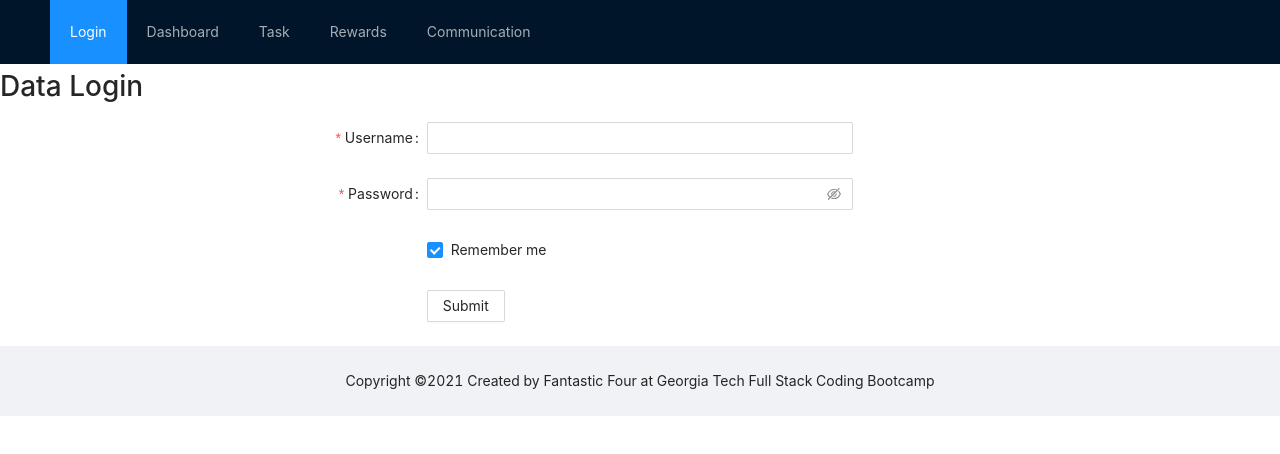
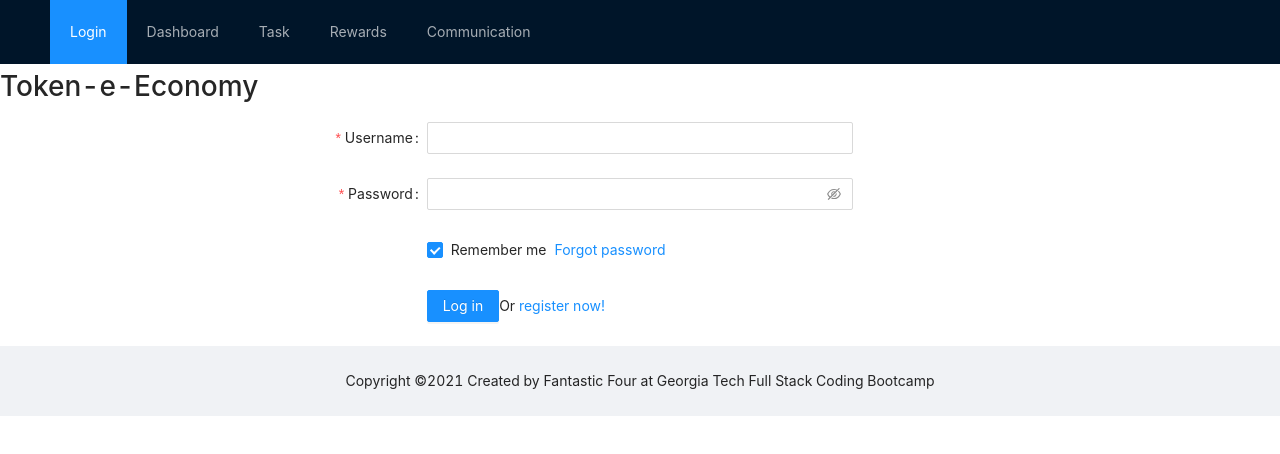
Before and after one commit to diegocortes4/Token-e-Economy, a React (Create React App) app in the folder client/: page /login in a window 1280 px wide. Shown: the top 454 px of the page. Built offline with nearby package versions, Linux system fonts and the light colour scheme.

Commit message:
added Forgot Password and Register Now links

```diff
--- a/client/src/containers/Login/Login.jsx
+++ b/client/src/containers/Login/Login.jsx
@@ -1,6 +1,6 @@
 import React from "react";
 import axios from "axios";
-import { Form, Input, Button, Checkbox } from 'antd';
+import { Form, Input, Button, Checkbox } from "antd";
 import { useState } from "react";
 // import { useHistory } from "react-router-dom";
 // import jwt from "jsonwebtoken";
@@ -14,11 +14,11 @@ const tailLayout = {
 };
 
 const onFinish = (values: any) => {
-  console.log('Success:', values);
+  console.log("Success:", values);
 };
 
 const onFinishFailed = (errorInfo: any) => {
-  console.log('Failed:', errorInfo);
+  console.log("Failed:", errorInfo);
 };
 
 const Login = ({ setToken }) => {
@@ -53,7 +53,7 @@ const Login = ({ setToken }) => {
 
   return (
     <>
-        <h1>Data Login</h1>
+      <h1>Token-e-Economy</h1>
 
       <Form
         {...layout}
@@ -71,7 +71,7 @@ const Login = ({ setToken }) => {
           onChange={(e) => {
             setUsername(e.target.value);
           }}
-            rules={[{ required: true, message: 'Please input your username!' }]}
+          rules={[{ required: true, message: "Please input your username!" }]}
         >
           <Input />
         </Form.Item>
@@ -85,23 +85,30 @@ const Login = ({ setToken }) => {
           onChange={(e) => {
             setPassword(e.target.value);
           }}
-            rules={[{ required: true, message: 'Please input your password!' }]}
+          rules={[{ required: true, message: "Please input your password!" }]}
         >
           <Input.Password />
         </Form.Item>
 
-          <Form.Item {...tailLayout} name="remember" valuePropName="checked">
+        <Form.Item {...tailLayout}>
+          <Form.Item name="remember" valuePropName="checked" noStyle>
             <Checkbox>Remember me</Checkbox>
+          </Form.Item>
+
+          <a className="login-form-forgot" href="">
+            Forgot password
+          </a>
         </Form.Item>
 
         <Form.Item {...tailLayout}>
           <Button
-              type="submit"
+            type="primary"
             htmlType="submit"
-              onClick = {handleFormSubmit}
+            className="login-form-button"
           >
-              Submit
+            Log in
           </Button>
+          Or <a href="">register now!</a>
         </Form.Item>
       </Form>
     </>
```
Lines whose indentation alone changed are shown as unchanged.
